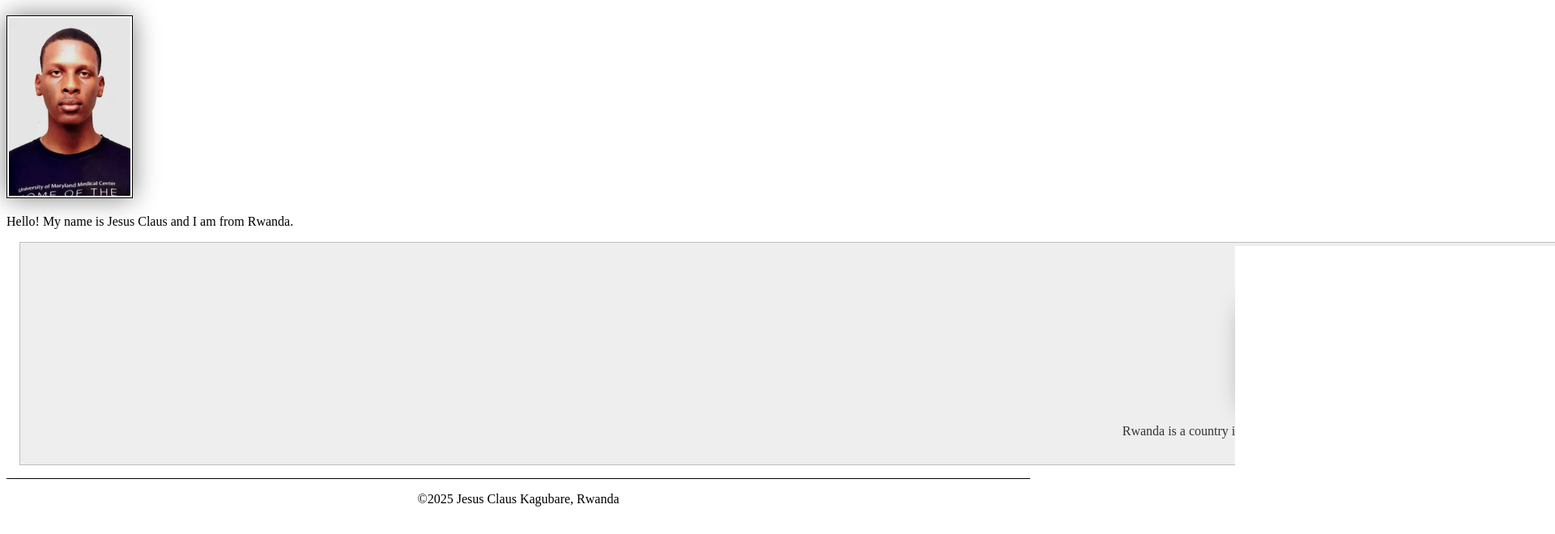
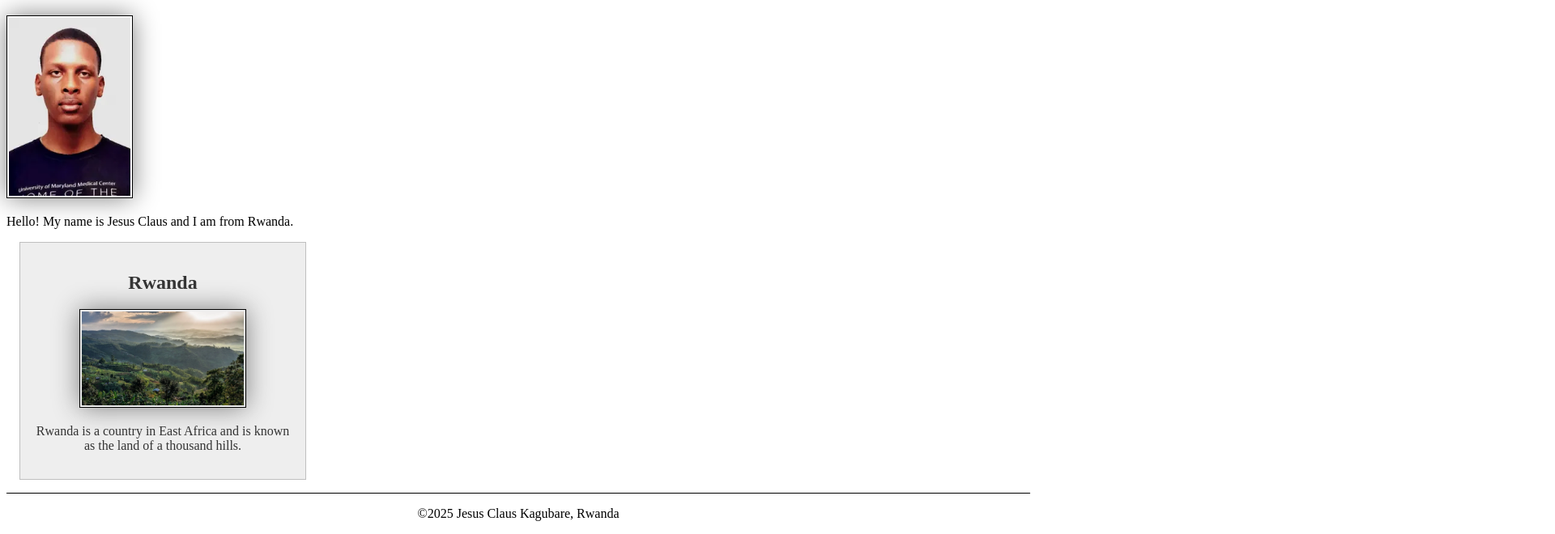
Before and after one commit to jkagubare20/wdd130, a plain HTML site: page index.html in a window 1280 px wide. Shown: the part 205-865 px from the top of the page at 81% size, 1920 px wide, since content can reach past the window. Drawn offline with Linux system fonts and the light colour scheme.

Commit message:
home page enhancement

```diff
--- a/styles/styles.css
+++ b/styles/styles.css
@@ -30,7 +30,7 @@ main {
 }
 
 aside {
-    width: 200rem;
+    width: 20rem;
     margin: 1rem;
     border: 1px solid rgb(0,0,0,0.2);
     padding: 1rem;
```
